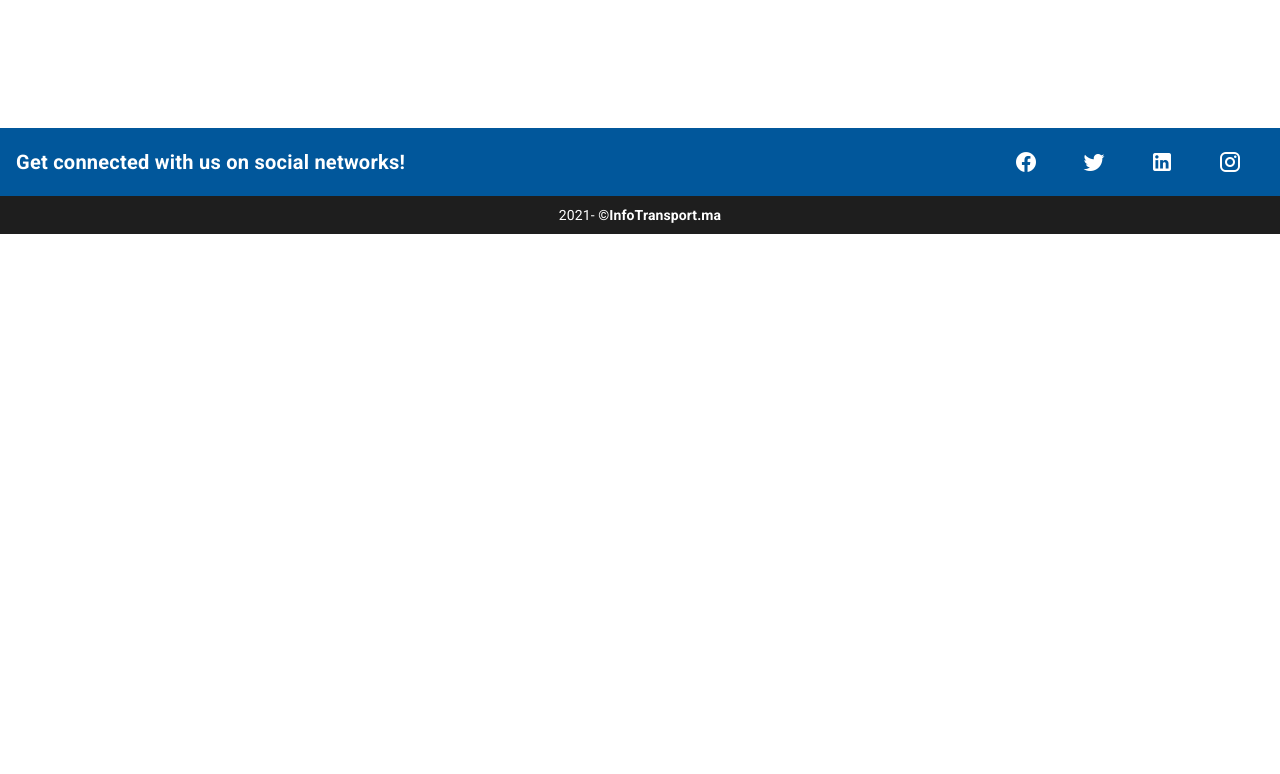
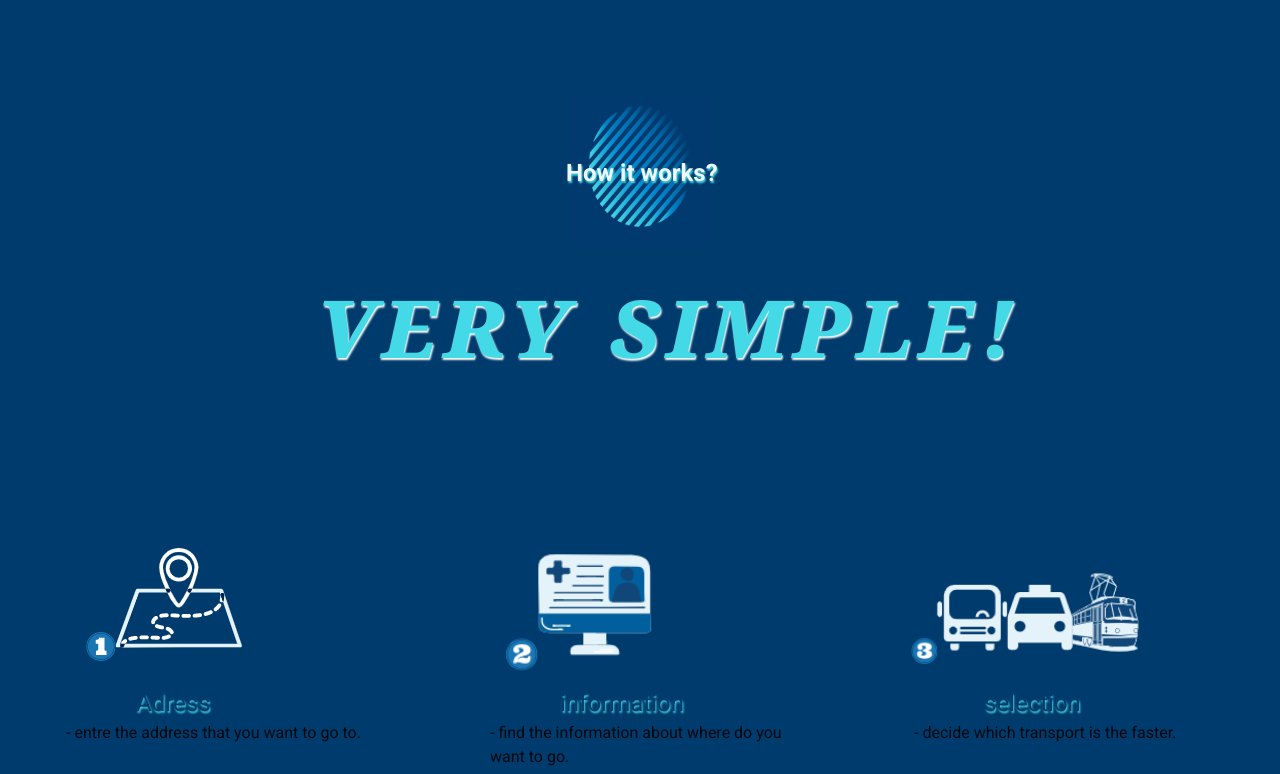
Before and after one commit to DouaeMsb/InfoTransport-Vue.js, a Vue app: page / in a window 1280 px wide. Shown: the part 566-1340 px from the top of the page. Before the commit the page ends 800 px from the top, so only its background shows below. Built offline with nearby package versions, Linux system fonts and the light colour scheme.

Commit message:
Continuation of Sections that repeate.

```diff
--- a/src/views/Home.vue
+++ b/src/views/Home.vue
@@ -6,6 +6,39 @@
     <v-text-field placeholder="search..." color="white" class="input d-flex ma-auto"></v-text-field>
   </v-card>
   </my-section>
+
+  <my-section  background-color="#003b6d">
+      <div class="home-img-container">
+        <div class="home-howItWorks ma-auto"><h2>How it works?</h2></div>
+        <img src="/images/element.PNG" width="150px" height="150px"/>
+      </div>
+      <div class="home-simple"><h1>very simple!</h1></div>
+    </my-section>
+
+    <my-section background-color="#003B6D">
+      <div class=" home-options d-flex mt-2 ">
+        <div class="home-option123 d-flex"><img src="/images/adress.PNG"/></div>
+        <div class="home-option123 d-flex"><img src="/images/information.PNG"/></div>
+        <div class="home-option123 d-flex"><img src="/images/selection.PNG"/></div>
+      </div>
+      <div class="home-optionsNames d-flex">
+        <v-layout row justify-space-around>
+          <div>
+           <div class="home-divABC d-block">Adress</div>
+           <div class="home-div123" >- entre the address that you want to go to.</div>
+          </div>
+          <div>
+            <div class="home-divABC d-block">information</div>
+            <div class="home-div123">- find the information about where do you want to go.</div>
+          </div>
+          <div>
+            <div class="home-divABC d-block">selection</div>
+            <div class="home-div123">- decide which transport is the faster.</div>
+          </div>
+        </v-layout>
+      </div>
+    </my-section>
+
 
 
 </div>
@@ -21,3 +54,44 @@ export default {
   }
 };
 </script>
+
+<style lang="stylus" scoped>
+.home
+  &-img-container
+    position relative
+    margin-top 80px
+    margin-left 550px
+    height 150px
+  &-howItWorks
+    color aliceblue
+    position absolute
+    top calc(50% - 14px)
+    width 100%
+    text-shadow 1px 2px 2px #44D9E6
+  &-img
+    position relative
+  &-simple
+    font-family Georgia, serif
+    font-size 50px
+    letter-spacing 6px
+    word-spacing 2px
+    color #44D9E6
+    font-weight 400
+    font-style italic
+    font-variant small-caps
+    text-transform none
+    text-shadow 1px 2px 2px #ffff
+    margin-left 300px
+
+  &-options
+    justify-content space-around
+  &-option123
+   width 300px
+  &-divABC
+    margin-left 70px
+    color #003b6d
+    font-size x-large
+    text-shadow 1px 2px 2px #44D9E6
+  &-div123
+    width 300px
+</style>
```
